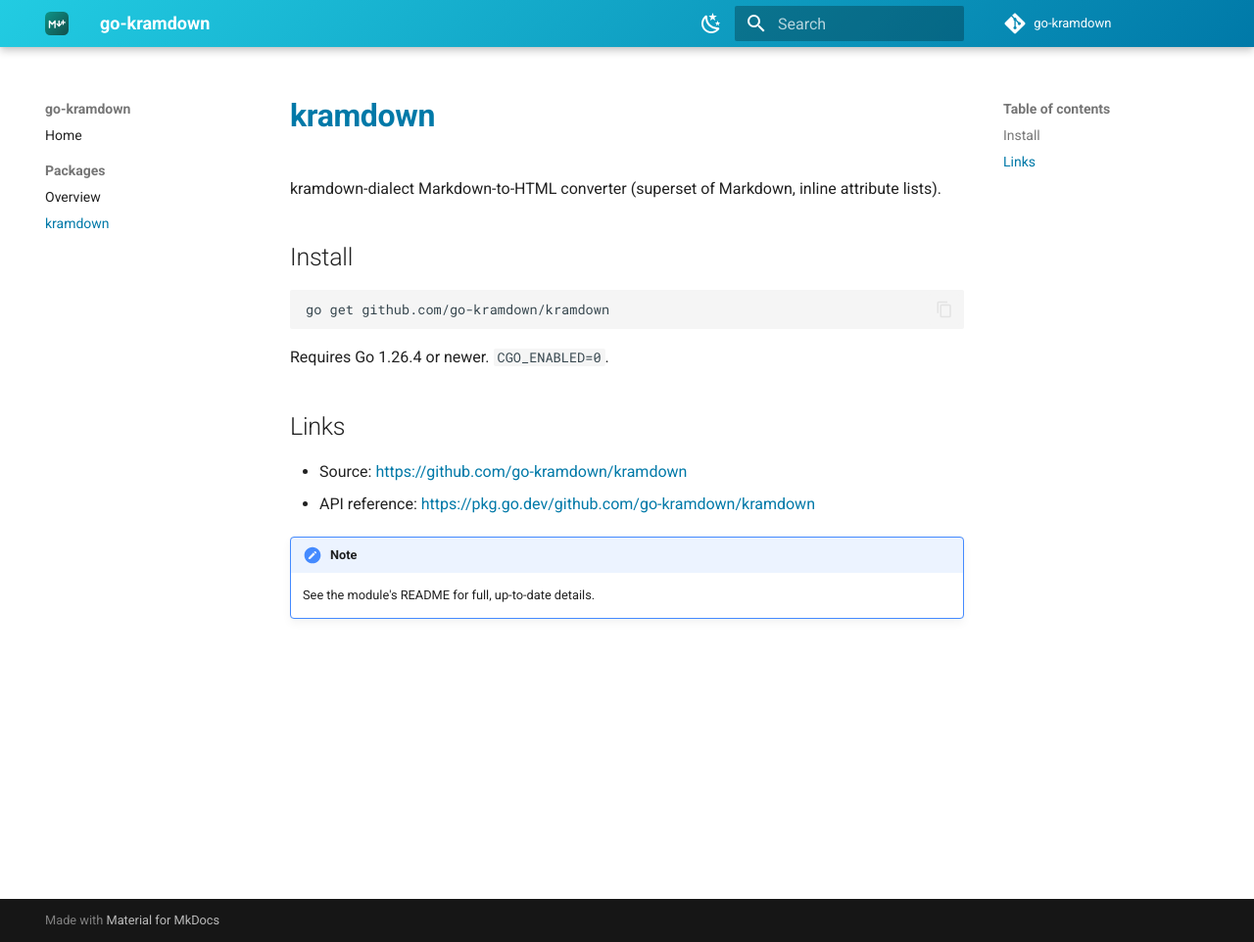
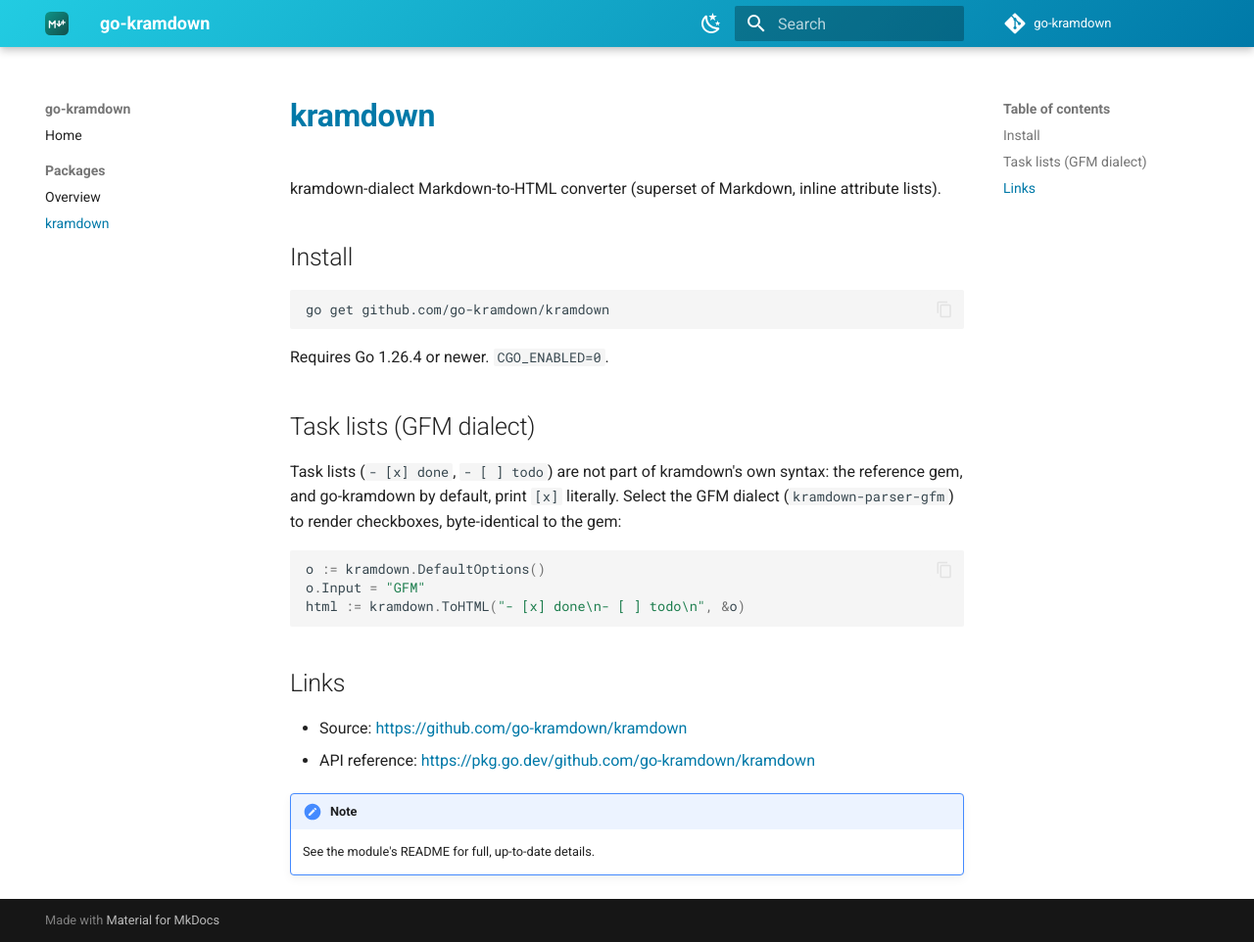
Before and after one commit to go-kramdown/docs, an MkDocs documentation site: the page built from docs/packages/kramdown.md, in a window 1280 px wide and 962 px high. Shown: the whole window at 98% size. Built offline with MkDocs 1.6.1 and Material for MkDocs 9.7.7, drawn with Linux system fonts in a browser that asks for light colours; the version menu is left out.

Commit message:
Document GFM task lists (Options.Input = "GFM") for go-kramdown/kramdown (#5)
Co-authored-by: Claude Opus 5.5 <noreply@anthropic.com>

````diff
--- a/docs/packages/kramdown.md
+++ b/docs/packages/kramdown.md
@@ -10,6 +10,18 @@ go get github.com/go-kramdown/kramdown
 
 Requires Go 1.26.4 or newer. `CGO_ENABLED=0`.
 
+## Task lists (GFM dialect)
+
+Task lists (`- [x] done`, `- [ ] todo`) are not part of kramdown's own syntax: the
+reference gem, and go-kramdown by default, print `[x]` literally. Select the GFM
+dialect (`kramdown-parser-gfm`) to render checkboxes, byte-identical to the gem:
+
+```go
+o := kramdown.DefaultOptions()
+o.Input = "GFM"
+html := kramdown.ToHTML("- [x] done\n- [ ] todo\n", &o)
+```
+
 ## Links
 
 - Source: <https://github.com/go-kramdown/kramdown>
````
